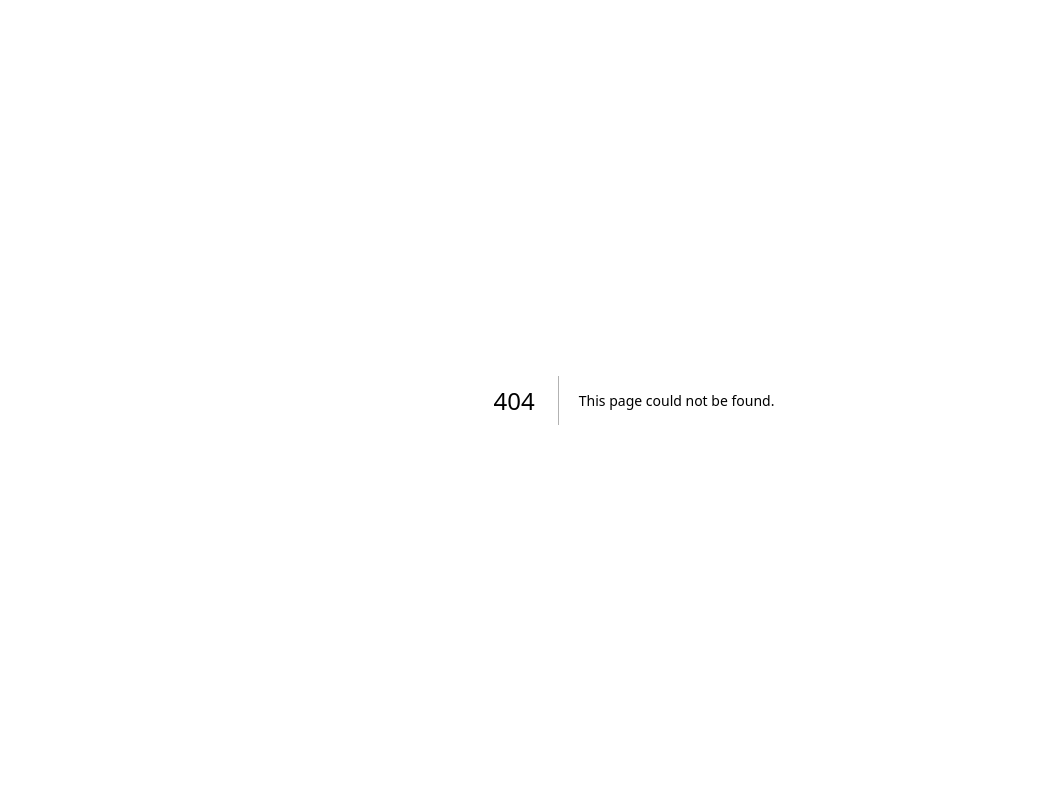
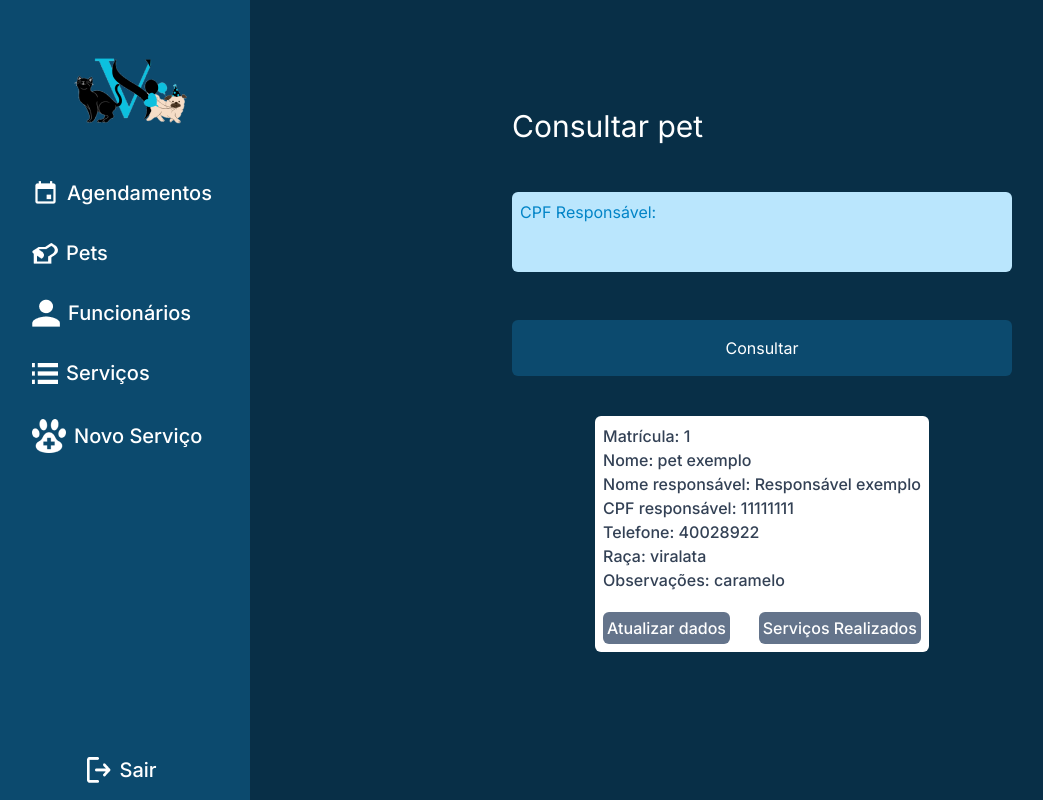
Before and after one commit to vinimanfrin/vspet-frontend, a Next.js app: page /pets/consultar in a window 1280 px wide. Before the commit this address had no page. Shown: the whole page, without its empty margins (6-1049 px from the left). Built offline with nearby package versions, Linux system fonts and the light colour scheme.

Commit message:
Implementar inicialmente a busca de pets

```diff
--- /dev/null
+++ b/src/app/pets/consultar/page.tsx
@@ -0,0 +1,44 @@
+'use client'
+
+import InputPersonalizado from "@/components/InputPersonalizado";
+import Template from "@/components/Template";
+import { useState, useEffect } from "react";
+import Pet from "@/app/resources/pet/pet.resource";
+import Link from "next/link";
+import PetCard from "@/components/PetCard";
+
+const ConsultarPet = () => {
+
+    const [cpfResponsavel, setCpfResponsavel] = useState("");
+    const [pets, setPets] = useState<Pet[]>([new Pet(1,"pet exemplo","Responsável exemplo","11111111","40028922","viralata","caramelo")]);
+
+    useEffect(() => {
+        console.log(pets);
+    }, [pets]);
+
+    async function getPets(){
+        await setPets([...pets, new Pet(2,"Lorena","Vinicius","222222","40028922","pug","bafo de onça")]);
+        setCpfResponsavel("");
+    }
+
+    return (
+        <Template>
+            <div className="flex ml-navbar h-screen justify-center items-center flex-col">
+                <div className="flex flex-col flex flex-col gap-12">
+                    <h1 className="text-white text-3xl">Consultar pet</h1>
+                    <InputPersonalizado label="CPF Responsável" value={cpfResponsavel} onChange={setCpfResponsavel} />
+                    <button className="text-white bg-navbar p-4 rounded-md hover:bg-sky-600" type="submit" onClick={getPets}>Consultar</button>
+                </div>
+                <div className="flex flex-col flex flex-col gap-4 my-10">
+                    {pets.length ? pets.map((pet) => {
+                        return(
+                            <PetCard pet={pet}/>
+                        )
+                    }) : <p>Nenhum pet encontrado</p>}
+                </div>
+            </div>
+        </Template>
+    )
+}
+
+export default ConsultarPet;
--- /dev/null
+++ b/src/app/resources/pet/pet.resource.ts
@@ -0,0 +1,19 @@
+export default class Pet {
+    id?: number
+    nome?:string
+    nomeResponsavel?:string
+    cpfResponsavel?:string
+    telefone?:string
+    raca?:string
+    observacoes?:string
+
+    constructor(id?: number, nome?: string, nomeResponsavel?: string, cpfResponsavel?: string, telefone?: string, raca?: string, observacoes?: string) {
+        this.id = id;
+        this.nome = nome;
+        this.nomeResponsavel = nomeResponsavel;
+        this.cpfResponsavel = cpfResponsavel;
+        this.telefone = telefone;
+        this.raca = raca;
+        this.observacoes = observacoes;
+    }
+}
--- /dev/null
+++ b/src/components/PetCard.tsx
@@ -0,0 +1,38 @@
+import Pet from "@/app/resources/pet/pet.resource"
+import Link from "next/link";
+
+interface PetCardProps {
+    pet: Pet;
+}
+
+const PetCard: React.FC<PetCardProps> = ({pet} : PetCardProps) => {
+    return (
+        <div className="flex flex-col bg-white text-md font-medium rounded-md max-w-[500px] min-w-[300px] gap-5 p-2">
+            <div className="text-slate-700">
+                <p>Matrícula: {pet.id}</p>
+                <p>Nome: {pet.nome}</p>
+                <p>Nome responsável: {pet.nomeResponsavel}</p>
+                <p>CPF responsável: {pet.cpfResponsavel}</p>
+                <p>Telefone: {pet.telefone}</p>
+                <p>Raça: {pet.raca}</p>
+                <p>Observações: {pet.observacoes}</p>
+            </div>
+            <div className="flex place-content-between">
+                <Link href={"/pets/atualizar"}>
+                    <div className="text-white bg-slate-500 hover:bg-slate-400 p-1 rounded-md">
+                        <p>Atualizar dados</p>
+                    </div>
+                </Link>
+                <Link href={"/pets/consultar/servicos"}>
+                    <div className="text-white bg-slate-500 hover:bg-slate-400 p-1 rounded-md">
+                        <p>Serviços Realizados</p>
+                    </div>
+                </Link>
+            </div>
+
+
+        </div>
+    )
+}
+
+export default PetCard;
```
